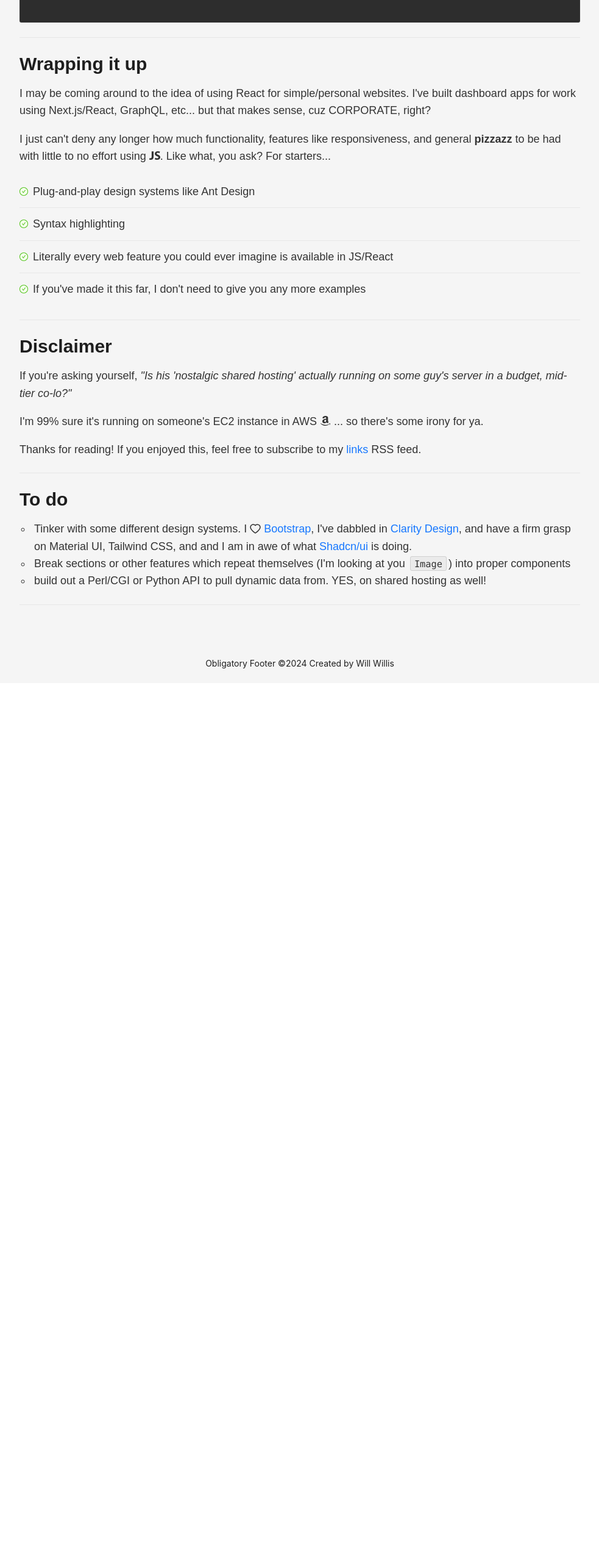
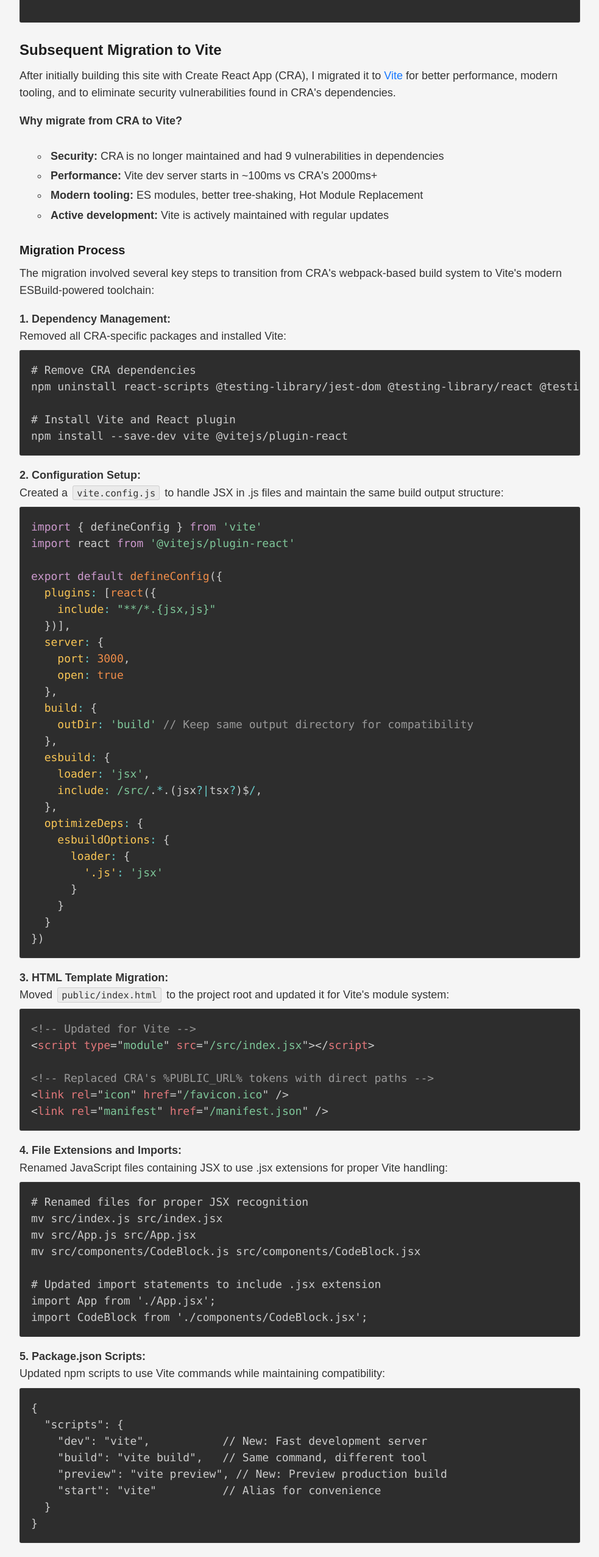
Before and after one commit to willwillis/react.willwillis.com, a React (Vite) app: page / in a window 1280 px wide. Shown: the part 3074-5627 px from the top of the page at 61% size, without its empty margins (148-1131 px from the left). Before the commit the page ends 4194 px from the top, so only its background shows below. Built offline with nearby package versions, Linux system fonts and the light colour scheme.

Commit message:
Added Vite section to home page

```diff
--- a/src/App.jsx
+++ b/src/App.jsx
@@ -192,6 +192,134 @@
           <CodeBlock code={serverCode} language="javascript" />
         </Paragraph>
 
+        <Title level={3}>Subsequent Migration to Vite</Title>
+        <Paragraph>
+          After initially building this site with Create React App (CRA), I migrated it to <a href="https://vite.dev">Vite</a> for better performance, modern tooling, and to eliminate security vulnerabilities found in CRA's dependencies.
+        </Paragraph>
+
+        <Paragraph>
+          <strong>Why migrate from CRA to Vite?</strong>
+          <ul style={{ margin: "1.5em", lineHeight: "1.8" }}>
+            <li><strong>Security:</strong> CRA is no longer maintained and had 9 vulnerabilities in dependencies</li>
+            <li><strong>Performance:</strong> Vite dev server starts in ~100ms vs CRA's 2000ms+</li>
+            <li><strong>Modern tooling:</strong> ES modules, better tree-shaking, Hot Module Replacement</li>
+            <li><strong>Active development:</strong> Vite is actively maintained with regular updates</li>
+          </ul>
+        </Paragraph>
+
+        <Title level={4}>Migration Process</Title>
+        <Paragraph>
+          The migration involved several key steps to transition from CRA's webpack-based build system to Vite's modern ESBuild-powered toolchain:
+        </Paragraph>
+
+        <Paragraph>
+          <strong>1. Dependency Management:</strong><br/>
+          Removed all CRA-specific packages and installed Vite:
+          <CodeBlock code={`# Remove CRA dependencies
+npm uninstall react-scripts @testing-library/jest-dom @testing-library/react @testing-library/user-event web-vitals
+
+# Install Vite and React plugin
+npm install --save-dev vite @vitejs/plugin-react`} language="bash" />
+        </Paragraph>
+
+        <Paragraph>
+          <strong>2. Configuration Setup:</strong><br/>
+          Created a <code>vite.config.js</code> to handle JSX in .js files and maintain the same build output structure:
+          <CodeBlock code={`import { defineConfig } from 'vite'
+import react from '@vitejs/plugin-react'
+
+export default defineConfig({
+  plugins: [react({
+    include: "**/*.{jsx,js}"
+  })],
+  server: {
+    port: 3000,
+    open: true
+  },
+  build: {
+    outDir: 'build' // Keep same output directory for compatibility
+  },
+  esbuild: {
+    loader: 'jsx',
+    include: /src\/.*\.(jsx?|tsx?)$/,
+  },
+  optimizeDeps: {
+    esbuildOptions: {
+      loader: {
+        '.js': 'jsx'
+      }
+    }
+  }
+})`} language="javascript" />
+        </Paragraph>
+
+        <Paragraph>
+          <strong>3. HTML Template Migration:</strong><br/>
+          Moved <code>public/index.html</code> to the project root and updated it for Vite's module system:
+          <CodeBlock code={`<!-- Updated for Vite -->
+<script type="module" src="/src/index.jsx"></script>
+
+<!-- Replaced CRA's %PUBLIC_URL% tokens with direct paths -->
+<link rel="icon" href="/favicon.ico" />
+<link rel="manifest" href="/manifest.json" />`} language="html" />
+        </Paragraph>
+
+        <Paragraph>
+          <strong>4. File Extensions and Imports:</strong><br/>
+          Renamed JavaScript files containing JSX to use .jsx extensions for proper Vite handling:
+          <CodeBlock code={`# Renamed files for proper JSX recognition
+mv src/index.js src/index.jsx
+mv src/App.js src/App.jsx
+mv src/components/CodeBlock.js src/components/CodeBlock.jsx
+
+# Updated import statements to include .jsx extension
+import App from './App.jsx';
+import CodeBlock from './components/CodeBlock.jsx';`} language="bash" />
+        </Paragraph>
+
+        <Paragraph>
+          <strong>5. Package.json Scripts:</strong><br/>
+          Updated npm scripts to use Vite commands while maintaining compatibility:
+          <CodeBlock code={`{
+  "scripts": {
+    "dev": "vite",           // New: Fast development server
+    "build": "vite build",   // Same command, different tool
+    "preview": "vite preview", // New: Preview production build
+    "start": "vite"          // Alias for convenience
+  }
+}`} language="json" />
+        </Paragraph>
+
+        <Paragraph>
+          <strong>6. Cleanup and Testing:</strong><br/>
+          Removed unused CRA-specific files and ensured full compatibility:
+          <CodeBlock code={`# Removed unused files
+rm src/reportWebVitals.js
+
+# Removed web-vitals import from index.jsx
+# Updated antd CSS import path for Vite compatibility
+
+# Testing commands
+npm run dev    # Fast development server
+npm run build  # Production build (same output location)
+npm run preview # Test production build locally`} language="bash" />
+        </Paragraph>
+
+        <Paragraph>
+          <strong>Deployment Compatibility:</strong><br/>
+          The migration was designed to be completely transparent to the existing deployment pipeline. The GitHub Actions workflow, server.js file, and FTP deployment process required <em>zero changes</em> because:
+          <ul style={{ margin: "1.5em", lineHeight: "1.8" }}>
+            <li>Vite outputs to the same <code>./build/</code> directory</li>
+            <li><code>npm run build</code> command remains identical</li>
+            <li>Generated static files are served the same way by Express.js</li>
+            <li>React Router handling in server.js works unchanged</li>
+          </ul>
+        </Paragraph>
+
+        <Paragraph>
+          <strong>Results:</strong> Zero security vulnerabilities, 20x faster development builds, modern tooling, and a completely seamless deployment process. The migration eliminated all technical debt from the unmaintained CRA while maintaining 100% functionality and deployment compatibility.
+        </Paragraph>
+
         <Divider />
 
         {/* About Me Section */}
```
